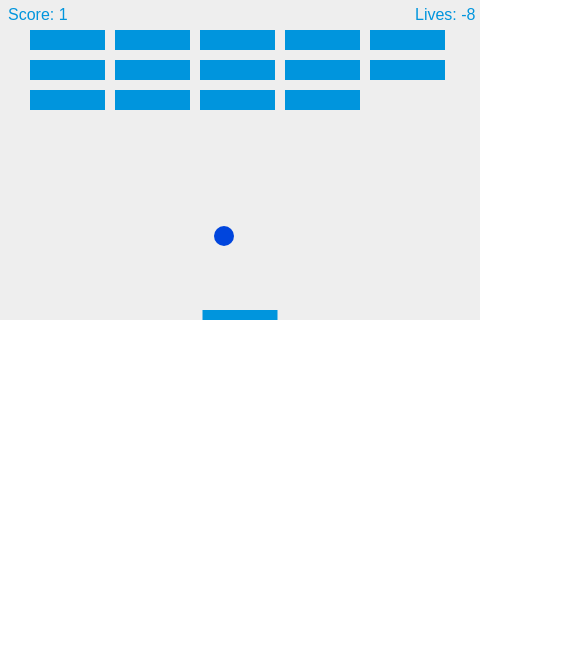
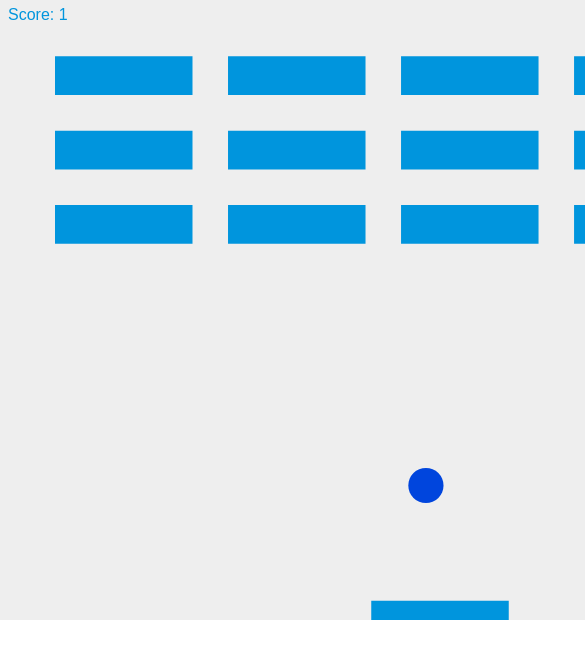
Before and after one commit to pierreguillaumelaurin/Brick-game, a plain HTML site: page index.html in a window 390 px wide. Shown: the top 658 px of the page, 585 px wide, since content can reach past the window. Drawn offline with Linux system fonts and the light colour scheme.

Commit message:
Made game components responsive (except game indications)

```diff
--- a/index.html
+++ b/index.html
@@ -10,32 +10,33 @@
 </head>
 <body>
 
-<canvas id="myCanvas" width="480" height="320"></canvas>
+<canvas id="myCanvas" width="880" height="620"></canvas>
 
 <script>
 var canvas = document.getElementById("myCanvas");
 var ctx = canvas.getContext("2d");
 var x = canvas.width/2;
 var y = canvas.height-30;
-var dx = 4;
-var dy = -4;
-var ballRadius = 10;
-var paddleHeight = 10;
-var paddleWidth = 75;
+var dx = canvas.width/125;
+var dy = canvas.height/80;
+var ballRadius = canvas.width/50;
+var paddleHeight = canvas.height/32;
+var paddleWidth = canvas.width/6.4;
 var paddleX = (canvas.width-paddleWidth)/2;
 var rightPressed = false;
 var leftPressed = false;
 //brick related variables
 var brickRowCount = 3;
 var brickColumnCount = 5;
-var brickWidth = 75;
-var brickHeight = 20;
-var brickPadding = 10;
-var brickOffsetTop = 30;
-var brickOffsetLeft = 30;
+var brickWidth = canvas.width/6.4;
+var brickHeight = canvas.height/16;
+var brickPadding = canvas.width*canvas.height/15360;
+var brickOffsetTop = canvas.height/11;
+var brickOffsetLeft = canvas.width/16;
 //score related variables
 var score = 0;
 var lives = 3;
+var level = 1;
 
 document.addEventListener("keydown", keyDownHandler, false);
 document.addEventListener("keyup", keyUpHandler, false);
@@ -109,6 +110,23 @@ function drawBricks() {
     }
 }
 
+function resetBricks() {
+    for(c=0; c<brickColumnCount; c++) {
+        for(r=0; r<brickRowCount; r++) {
+            var brickX = (c*(brickWidth+brickPadding))+brickOffsetLeft;
+            var brickY = (r*(brickHeight+brickPadding))+brickOffsetTop;
+            bricks[c][r].x = brickX;
+            bricks[c][r].y = brickY;
+            ctx.beginPath();
+            ctx.rect(brickX, brickY, brickWidth, brickHeight);
+            ctx.fillStyle = "#0095DD";
+            ctx.fill();
+            ctx.closePath();
+            brick.status ==1;
+        }
+    }
+}
+
 function collisionDetection() {
     for(c=0; c<brickColumnCount; c++) {
         for(r=0; r<brickRowCount; r++) {
@@ -119,8 +137,9 @@ function collisionDetection() {
                     b.status = 0;
                     score++;
                     if(score == brickRowCount*brickColumnCount) {
-                        alert("TU AS GAGNÉ, BRAVO!");
-                        document.location.reload();
+                        level++;
+                        //brickRowCount++;
+                        resetBricks();
                     }
                 }
             }
@@ -165,9 +184,7 @@ function draw() {
             }
             else {
                 x = canvas.width/2;
-                y = canvas.height-100;
-                dx = -4;
-                dy = 4;
+                y = canvas.height-150;
                 paddleX = (canvas.width-paddleWidth)/2;
             }
         }
```
